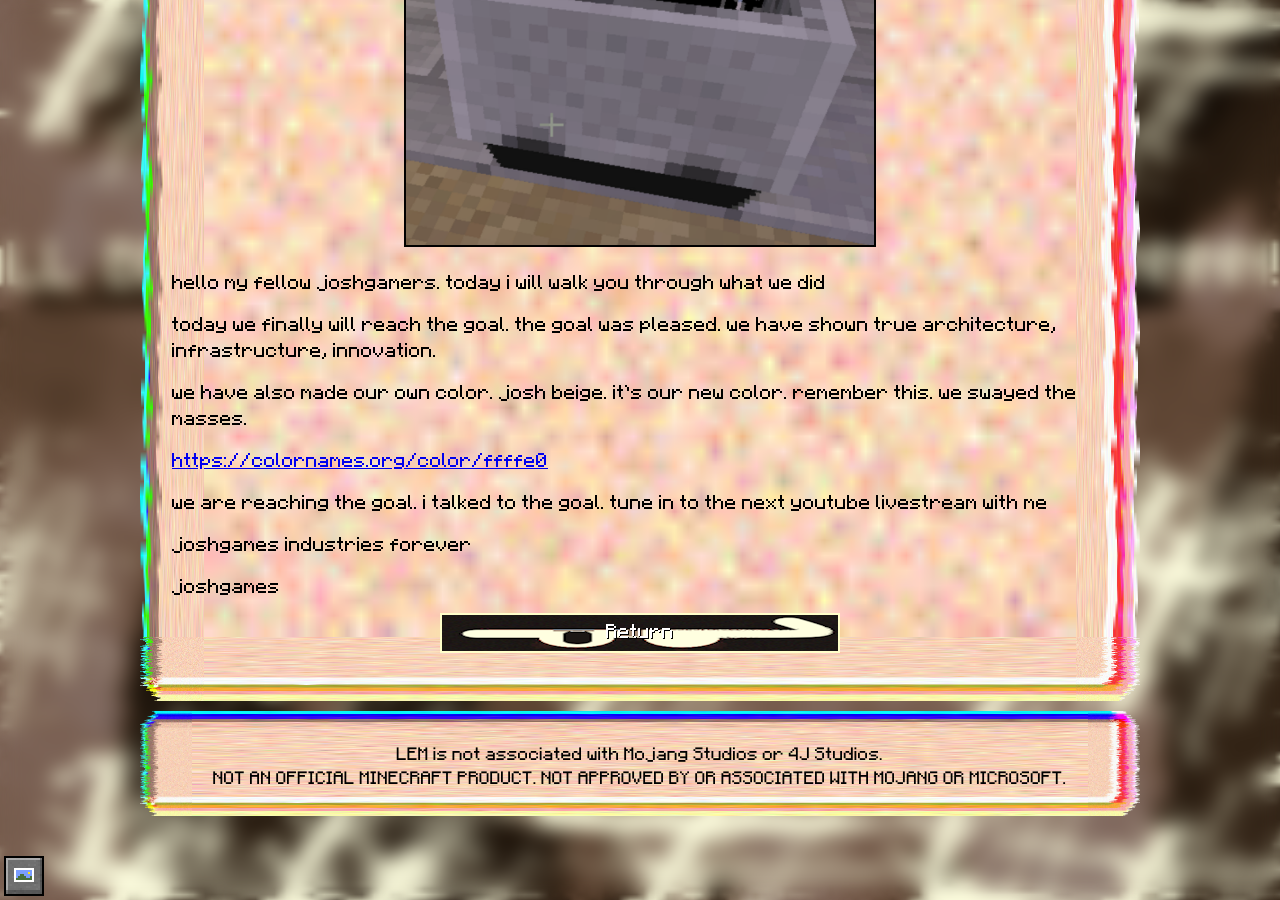
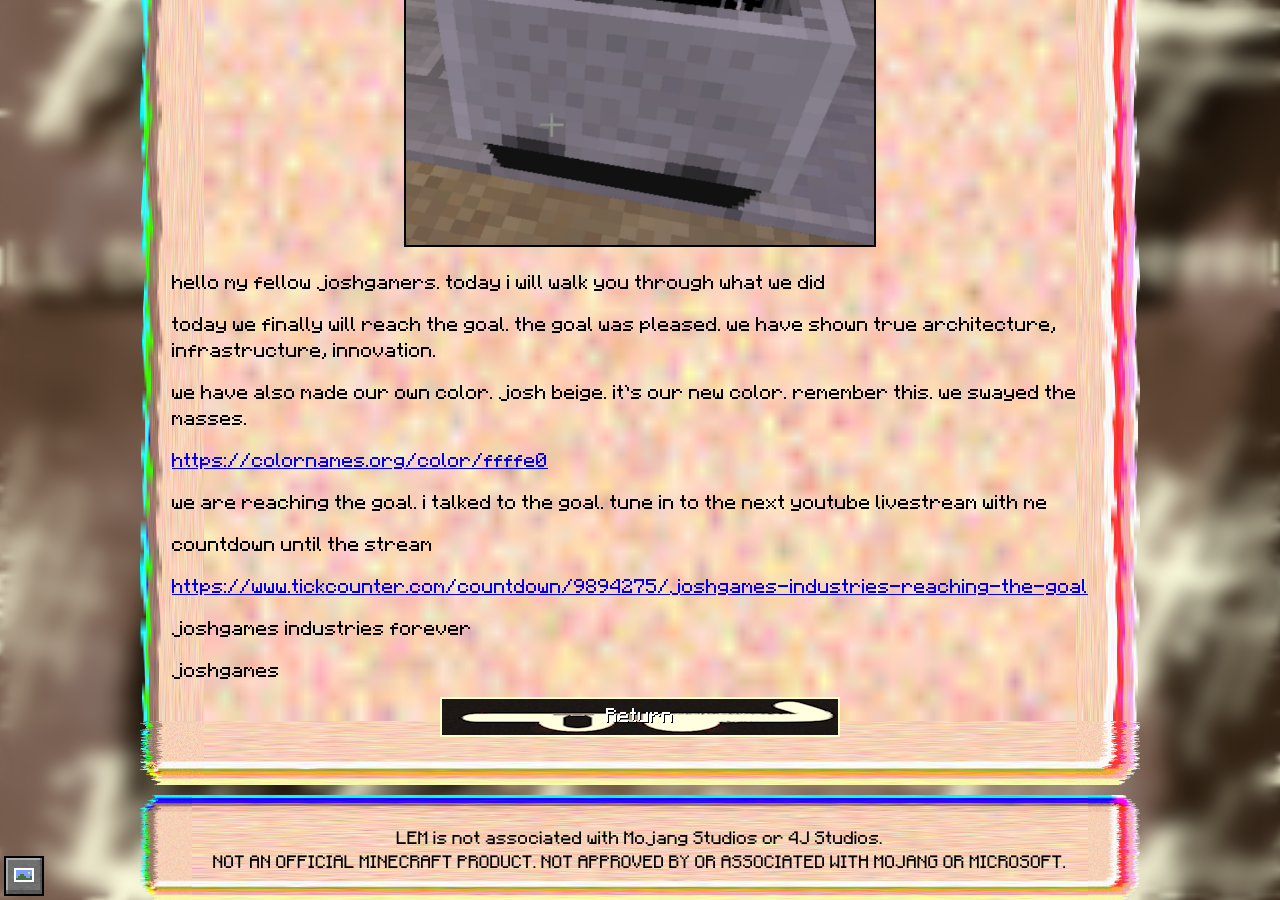
Before and after one commit to JOSHGAMES-INDUSTRIES/joshsite, a Jekyll site: the page built from _posts/blog/2026-4-2-joshgames2.markdown, in a window 1280 px wide and 900 px high, scrolled down 590 px. Built offline with Jekyll 4.4.1, drawn with Linux system fonts in a browser that asks for light colours; some web fonts are replaced.

Commit message:
https://www.tickcounter.com/countdown/9894275/joshgames-industries-reaching-the-goal

```diff
--- a/_posts/blog/2026-4-2-joshgames2.markdown
+++ b/_posts/blog/2026-4-2-joshgames2.markdown
@@ -17,6 +17,10 @@ main-text: |
 
   we are reaching the goal. i talked to the goal. tune in to the next youtube livestream with me
 
+  countdown until the stream
+
+  [https://www.tickcounter.com/countdown/9894275/joshgames-industries-reaching-the-goal](https://www.tickcounter.com/countdown/9894275/joshgames-industries-reaching-the-goal)
+
   joshgames industries forever
 
   joshgames
```
